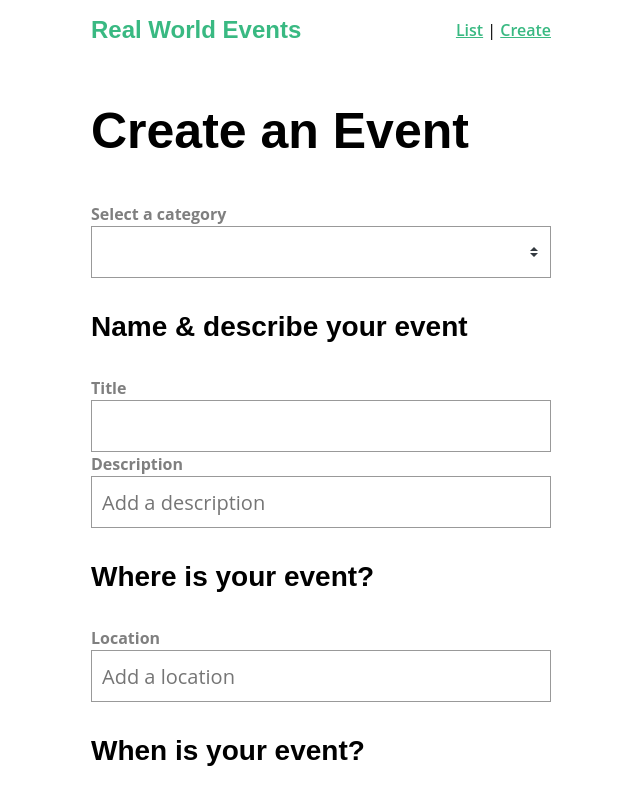
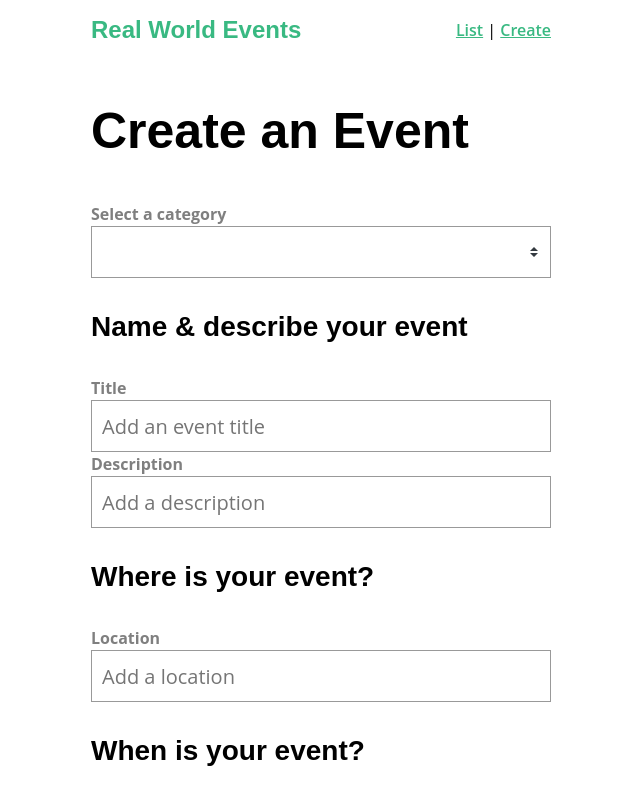
Before and after one commit to hiramatch/real-world-vue, a Vue app: page /event/create in a window 1280 px wide. Shown: the top 800 px of the page, without its empty margins (319-959 px from the left). Built offline with nearby package versions, Linux system fonts and the light colour scheme.

Commit message:
Inheriting Attributes

```diff
--- a/src/components/BaseInput.vue
+++ b/src/components/BaseInput.vue
@@ -4,12 +4,13 @@
     <input
      :value="value"
      @input="updateValue"
-     type="text">
+     v-bind="$attrs">
   </div>
 </template>
 
 <script>
 export default {
+  inheritAttrs: false,
   props: {
     value: [String, Number],
     label: String
--- a/src/views/EventCreate.vue
+++ b/src/views/EventCreate.vue
@@ -11,18 +11,24 @@
       <BaseInput
         label="Title"
         v-model="event.title"
+        type="text"
+        placeholder="Add an event title"
       />
 
-      <div class="field">
-        <label>Description</label>
-        <input v-model="event.description" type="text" placeholder="Add a description"/>
-      </div>
+      <BaseInput
+        label="Description"
+        v-model="event.description"
+        type="text"
+        placeholder="Add a description"
+      />
 
       <h3>Where is your event?</h3>
-      <div class="field">
-        <label>Location</label>
-        <input v-model="event.location" type="text" placeholder="Add a location"/>
-      </div>
+      <BaseInput
+        label="Location"
+        v-model="event.location"
+        type="text"
+        placeholder="Add a location"
+      />
 
       <h3>When is your event?</h3>
 
```
